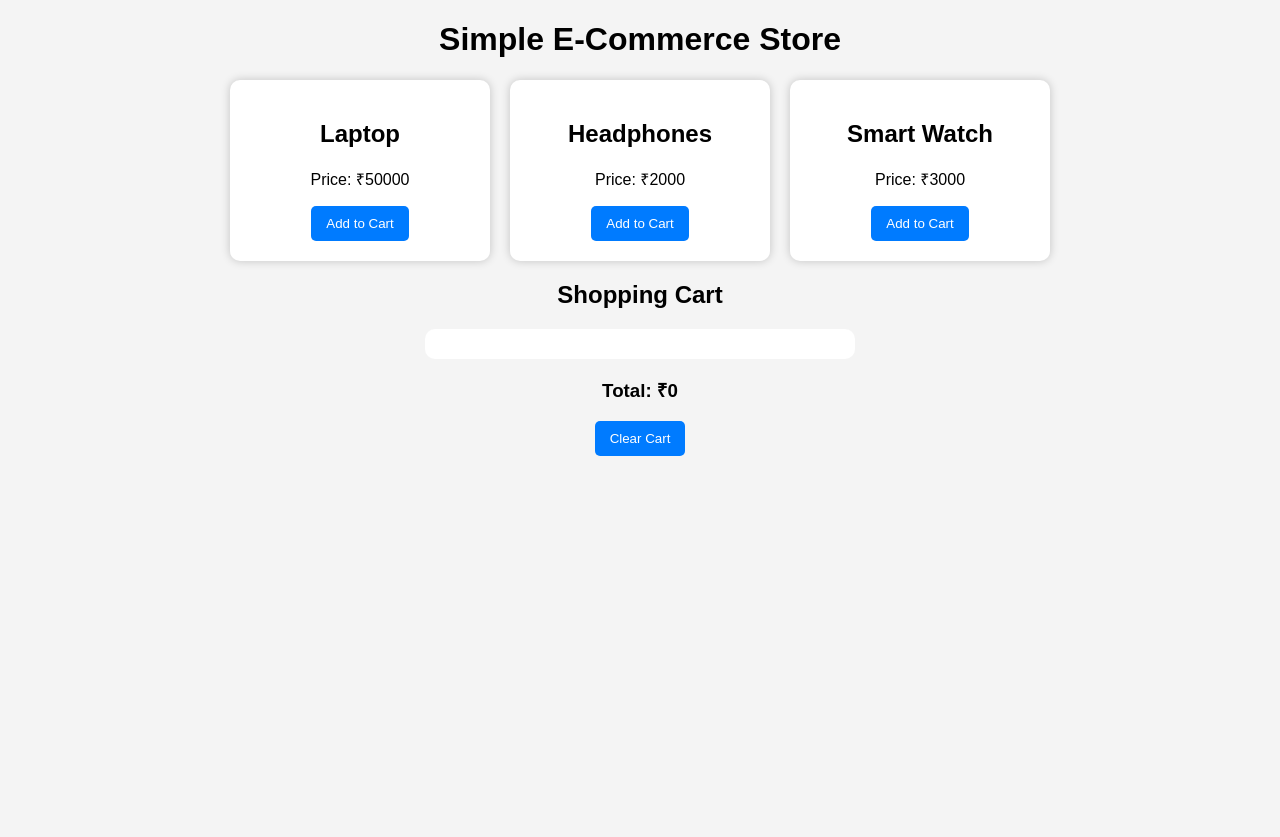
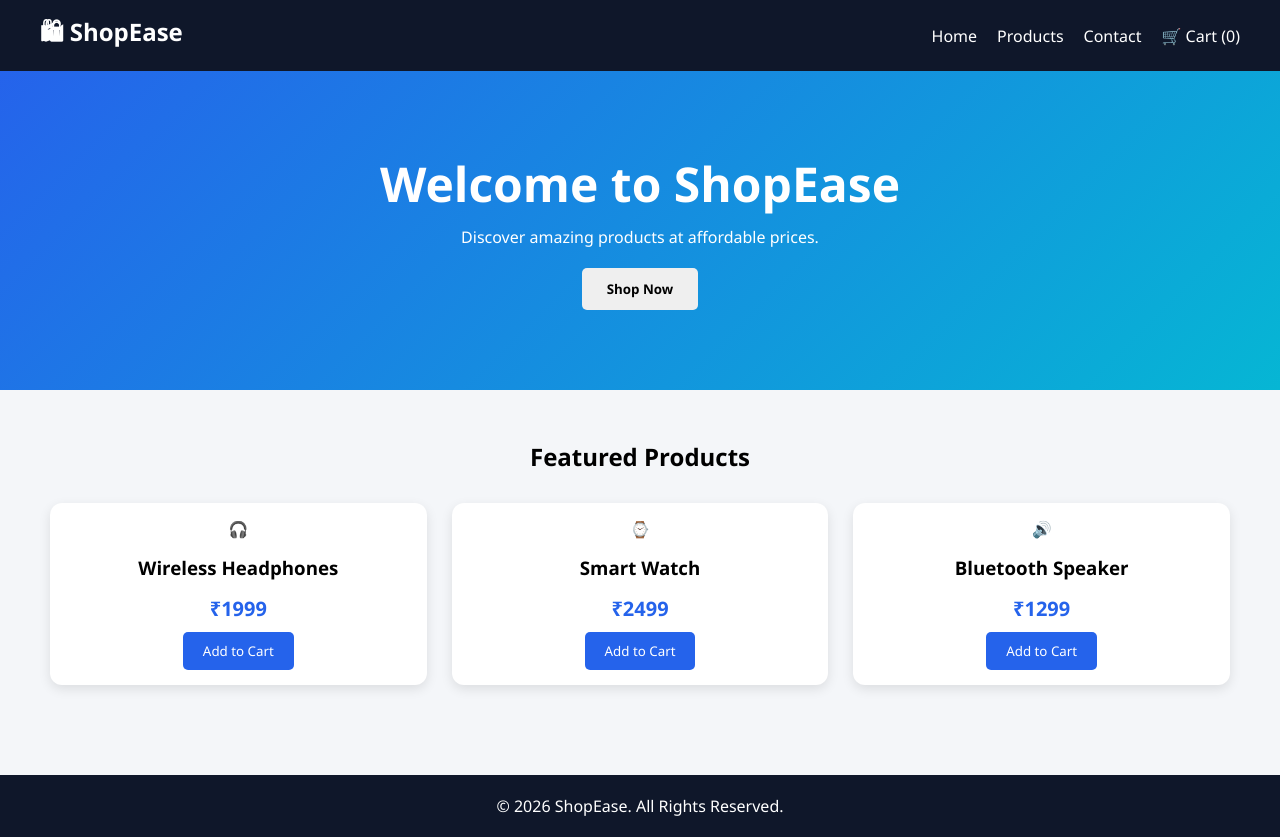
Before and after one commit to sanjaypalkar/codealpha-ecommerce-task1, a plain HTML site: page index.html in a window 1280 px wide. Before the commit the page ends 800 px from the top, so only its background shows below. Drawn offline with Linux system fonts and the light colour scheme.

Commit message:
Updated Task 1 E-commerce Store

```diff
--- a/index.html
+++ b/index.html
@@ -3,48 +3,113 @@
 <head>
     <meta charset="UTF-8">
     <meta name="viewport" content="width=device-width, initial-scale=1.0">
-<title>E-Commerce Store</title>
+    <title>ShopEase - E-Commerce Store</title>
     <link rel="stylesheet" href="style.css">
 </head>
 <body>
 
-<h1>Simple E-Commerce Store</h1>
+    <header>
+        <nav>
+            <h1>🛍 ShopEase</h1>
 
-<div class="products">
+            <ul>
+                <li><a href="#">Home</a></li>
+                <li><a href="#products">Products</a></li>
+                <li><a href="#">Contact</a></li>
 
+                <li onclick="toggleCart()" style="cursor:pointer;">
+                    🛒 Cart (<span id="cart-count">0</span>)
+                </li>
+            </ul>
+        </nav>
+    </header>
+
+    <section class="hero">
+        <h2>Welcome to ShopEase</h2>
+        <p>Discover amazing products at affordable prices.</p>
+        <button>Shop Now</button>
+    </section>
+
+    <section id="products" class="products">
+
+        <h2>Featured Products</h2>
+
+        <div class="product-container">
+
+            <!-- Product 1 -->
             <div class="card">
-        <h2>Laptop</h2>
-        <p>Price: ₹50000</p>
-        <button onclick="addToCart('Laptop',50000)">
+
+                <div class="product-icon">🎧</div>
+
+                <h3>Wireless Headphones</h3>
+
+                <p>₹1999</p>
+
+                <button class="add-cart"
+                    data-name="Wireless Headphones"
+                    data-price="1999">
                     Add to Cart
                 </button>
+
             </div>
 
+            <!-- Product 2 -->
             <div class="card">
-        <h2>Headphones</h2>
-        <p>Price: ₹2000</p>
-        <button onclick="addToCart('Headphones',2000)">
+
+                <div class="product-icon">⌚</div>
+
+                <h3>Smart Watch</h3>
+
+                <p>₹2499</p>
+
+                <button class="add-cart"
+                    data-name="Smart Watch"
+                    data-price="2499">
                     Add to Cart
                 </button>
+
             </div>
 
+            <!-- Product 3 -->
             <div class="card">
-        <h2>Smart Watch</h2>
-        <p>Price: ₹3000</p>
-        <button onclick="addToCart('Smart Watch',3000)">
+
+                <div class="product-icon">🔊</div>
+
+                <h3>Bluetooth Speaker</h3>
+
+                <p>₹1299</p>
+
+                <button class="add-cart"
+                    data-name="Bluetooth Speaker"
+                    data-price="1299">
                     Add to Cart
                 </button>
+
             </div>
 
         </div>
 
-<h2>Shopping Cart</h2>
+    </section>
 
-<div id="cart"></div>
+    <!-- Cart Section -->
 
-<h3 id="total">Total: ₹0</h3>
+    <div id="cart-box">
 
-<button onclick="clearCart()">Clear Cart</button>
+        <h2>🛒 Your Cart</h2>
+
+        <ul id="cart-items"></ul>
+
+        <h3>Total Amount: ₹<span id="total">0</span></h3>
+
+        <button class="clear-btn" onclick="clearCart()">
+            Clear Cart
+        </button>
+
+    </div>
+
+    <footer>
+        <p>© 2026 ShopEase. All Rights Reserved.</p>
+    </footer>
 
     <script src="script.js"></script>
 
--- a/script.js
+++ b/script.js
@@ -1,51 +1,75 @@
 let cart = [];
 
-function addToCart(name, price){
+const cartItems = document.getElementById("cart-items");
+const cartCount = document.getElementById("cart-count");
+const totalElement = document.getElementById("total");
 
-    cart.push({
-        name:name,
-        price:price
+document.querySelectorAll(".add-cart").forEach(button => {
+
+    button.addEventListener("click", () => {
+
+        const name = button.dataset.name;
+        const price = parseInt(button.dataset.price);
+
+        cart.push({
+            name,
+            price
+        });
+
+        updateCart();
     });
 
-    displayCart();
-}
+});
 
-function displayCart(){
+function updateCart(){
 
-    let cartDiv = document.getElementById("cart");
-
-    let html = "";
+    cartItems.innerHTML = "";
 
     let total = 0;
 
-    for(let i=0;i<cart.length;i++){
+    cart.forEach((item,index)=>{
 
-        html += `
-        <p>
-        ${cart[i].name} - ₹${cart[i].price}
-        <button onclick="removeItem(${i})">Remove</button>
-        </p>
+        total += item.price;
+
+        const li = document.createElement("li");
+
+        li.innerHTML = `
+            <span>${item.name} - ₹${item.price}</span>
+            <button class="remove-btn" onclick="removeItem(${index})">
+                Remove
+            </button>
         `;
 
-        total += cart[i].price;
-    }
+        cartItems.appendChild(li);
 
-    cartDiv.innerHTML = html;
+    });
 
-    document.getElementById("total").innerHTML =
-    "Total: ₹" + total;
+    cartCount.textContent = cart.length;
+    totalElement.textContent = total;
 }
 
 function removeItem(index){
 
     cart.splice(index,1);
 
-    displayCart();
+    updateCart();
 }
 
 function clearCart(){
 
     cart = [];
 
-    displayCart();
+    updateCart();
 }
+
+function toggleCart(){
+
+    const cartBox =
+        document.getElementById("cart-box");
+
+    if(cartBox.style.display === "block"){
+        cartBox.style.display = "none";
+    }else{
+        cartBox.style.display = "block";
+    }
+}
--- a/style.css
+++ b/style.css
@@ -1,44 +1,169 @@
+*{
+    margin:0;
+    padding:0;
+    box-sizing:border-box;
+    font-family:'Segoe UI',sans-serif;
+}
+
 body{
-    font-family: Arial, sans-serif;
+    background:#f4f6f9;
+}
+
+nav{
+    background:#0f172a;
+    color:white;
+    padding:15px 40px;
+    display:flex;
+    justify-content:space-between;
+    align-items:center;
+}
+
+nav ul{
+    display:flex;
+    gap:20px;
+    list-style:none;
+}
+
+nav ul li a{
+    text-decoration:none;
+    color:white;
+}
+
+.hero{
+    background:linear-gradient(135deg,#2563eb,#06b6d4);
+    color:white;
     text-align:center;
-    background:#f4f4f4;
-    margin:20px;
+    padding:80px 20px;
+}
+
+.hero h2{
+    font-size:3rem;
+    margin-bottom:10px;
+}
+
+.hero p{
+    margin-bottom:20px;
+}
+
+.hero button{
+    padding:12px 25px;
+    border:none;
+    border-radius:5px;
+    cursor:pointer;
+    font-weight:bold;
 }
 
 .products{
-    display:flex;
-    justify-content:center;
-    gap:20px;
-    flex-wrap:wrap;
+    padding:50px;
+}
+
+.products h2{
+    text-align:center;
+    margin-bottom:30px;
+}
+
+.product-container{
+    display:grid;
+    grid-template-columns:repeat(auto-fit,minmax(250px,1fr));
+    gap:25px;
 }
 
 .card{
     background:white;
-    padding:20px;
-    width:220px;
-    border-radius:10px;
-    box-shadow:0 0 10px rgba(0,0,0,0.2);
+    border-radius:12px;
+    overflow:hidden;
+    box-shadow:0 4px 12px rgba(0,0,0,0.1);
+    transition:.3s;
+    text-align:center;
+    padding:15px;
 }
 
-button{
-    padding:10px 15px;
-    background:#007bff;
+.card:hover{
+    transform:translateY(-8px);
+}
+
+.card img{
+    width:100%;
+    border-radius:10px;
+}
+
+.card h3{
+    margin:15px 0;
+}
+
+.card p{
+    color:#2563eb;
+    font-size:20px;
+    font-weight:bold;
+}
+
+.card button{
+    margin-top:10px;
+    background:#2563eb;
     color:white;
     border:none;
+    padding:10px 20px;
     border-radius:5px;
     cursor:pointer;
 }
 
-button:hover{
-    background:#0056b3;
+footer{
+    background:#0f172a;
+    color:white;
+    text-align:center;
+    padding:20px;
+    margin-top:40px;
 }
 
-#cart{
-    margin-top:20px;
+/* Cart */
+
+#cart-box{
+    display:none;
+    position:fixed;
+    top:80px;
+    right:20px;
+    width:350px;
     background:white;
-    padding:15px;
-    width:400px;
-    margin-left:auto;
-    margin-right:auto;
+    padding:20px;
     border-radius:10px;
+    box-shadow:0 0 15px rgba(0,0,0,.2);
+    z-index:1000;
 }
+
+#cart-box h2{
+    margin-bottom:15px;
+}
+
+#cart-items{
+    list-style:none;
+    margin-bottom:15px;
+}
+
+#cart-items li{
+    display:flex;
+    justify-content:space-between;
+    align-items:center;
+    margin-bottom:10px;
+    border-bottom:1px solid #ddd;
+    padding-bottom:8px;
+}
+
+.remove-btn{
+    background:red;
+    color:white;
+    border:none;
+    padding:5px 8px;
+    border-radius:4px;
+    cursor:pointer;
+}
+
+.clear-btn{
+    width:100%;
+    margin-top:15px;
+    padding:10px;
+    border:none;
+    background:#2563eb;
+    color:white;
+    border-radius:5px;
+    cursor:pointer;
+}
```
Lines whose indentation alone changed are shown as unchanged.
